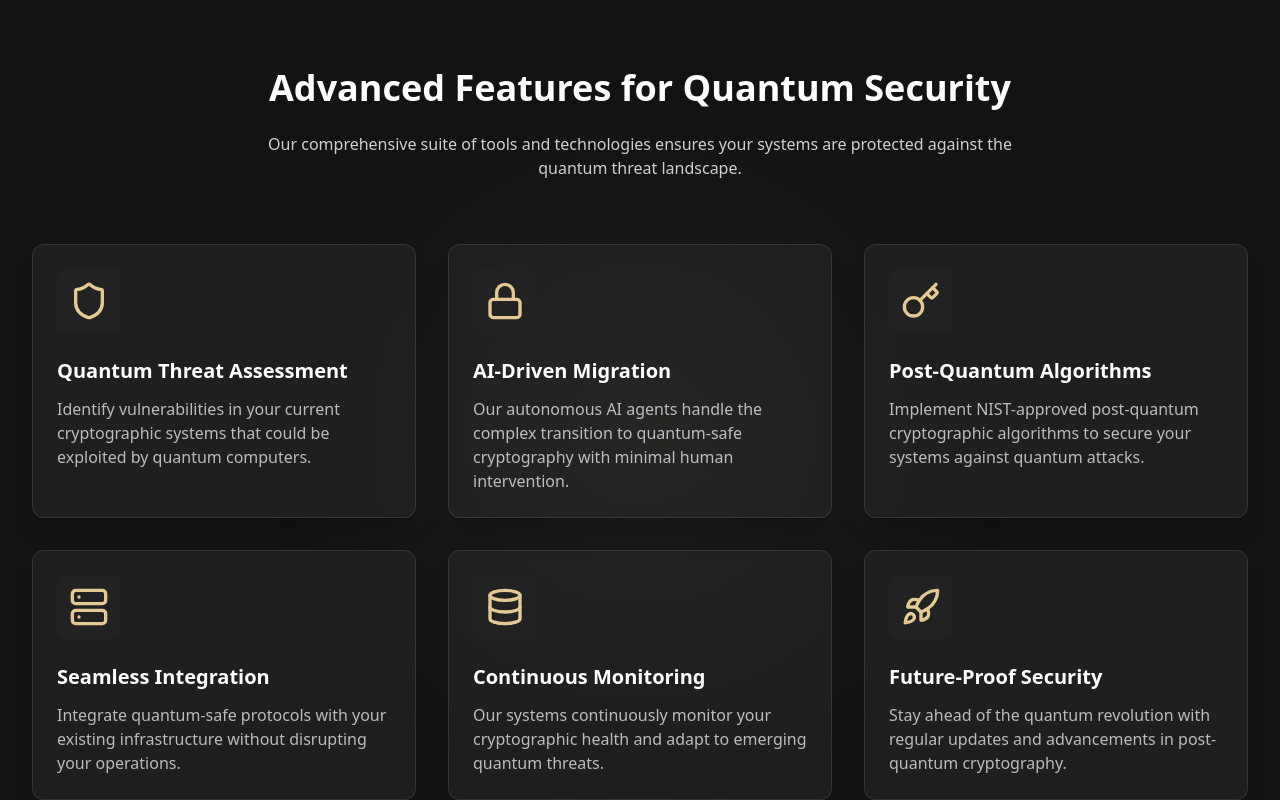
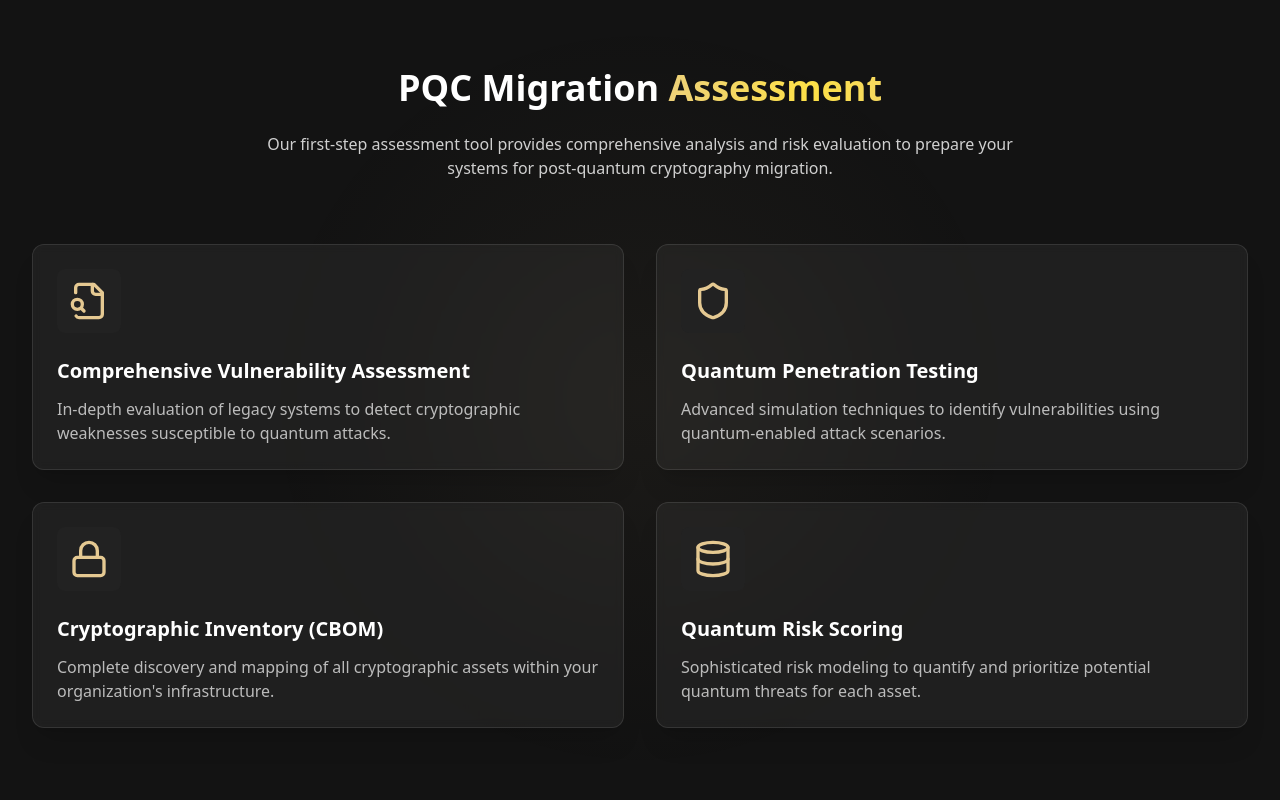
Before and after one commit to FerjaniMY/qcipher.github.io, a React (Vite) app: page / in a window 1280 px wide. Shown: the part 1640-2440 px from the top of the page. Built offline with nearby package versions, Linux system fonts and the light colour scheme.

Commit message:
Add PQC migration tool features
Add features for comprehensive vulnerability assessment, quantum penetration testing, cryptographic inventory discovery, and quantum risk scoring.

```diff
--- a/src/components/features.tsx
+++ b/src/components/features.tsx
@@ -1,37 +1,26 @@
-
-import { Shield, Lock, Key, Server, Database, Rocket } from 'lucide-react';
+import { Shield, FileSearch, Lock, Server, Database, Brain } from 'lucide-react';
 
 const Features = () => {
   const featuresList = [
     {
+      icon: <FileSearch className="h-10 w-10 text-quantum-accent" />,
+      title: "Comprehensive Vulnerability Assessment",
+      description: "In-depth evaluation of legacy systems to detect cryptographic weaknesses susceptible to quantum attacks."
+    },
+    {
       icon: <Shield className="h-10 w-10 text-quantum-accent" />,
-      title: "Quantum Threat Assessment",
-      description: "Identify vulnerabilities in your current cryptographic systems that could be exploited by quantum computers."
+      title: "Quantum Penetration Testing",
+      description: "Advanced simulation techniques to identify vulnerabilities using quantum-enabled attack scenarios."
     },
     {
       icon: <Lock className="h-10 w-10 text-quantum-accent" />,
-      title: "AI-Driven Migration",
-      description: "Our autonomous AI agents handle the complex transition to quantum-safe cryptography with minimal human intervention."
-    },
-    {
-      icon: <Key className="h-10 w-10 text-quantum-accent" />,
-      title: "Post-Quantum Algorithms",
-      description: "Implement NIST-approved post-quantum cryptographic algorithms to secure your systems against quantum attacks."
-    },
-    {
-      icon: <Server className="h-10 w-10 text-quantum-accent" />,
-      title: "Seamless Integration",
-      description: "Integrate quantum-safe protocols with your existing infrastructure without disrupting your operations."
+      title: "Cryptographic Inventory (CBOM)",
+      description: "Complete discovery and mapping of all cryptographic assets within your organization's infrastructure."
     },
     {
       icon: <Database className="h-10 w-10 text-quantum-accent" />,
-      title: "Continuous Monitoring",
-      description: "Our systems continuously monitor your cryptographic health and adapt to emerging quantum threats."
-    },
-    {
-      icon: <Rocket className="h-10 w-10 text-quantum-accent" />,
-      title: "Future-Proof Security",
-      description: "Stay ahead of the quantum revolution with regular updates and advancements in post-quantum cryptography."
+      title: "Quantum Risk Scoring",
+      description: "Sophisticated risk modeling to quantify and prioritize potential quantum threats for each asset."
     }
   ];
 
@@ -43,14 +32,14 @@ const Features = () => {
       <div className="container mx-auto px-4 sm:px-6 lg:px-8 relative z-10">
         <div className="text-center max-w-3xl mx-auto mb-16">
           <h2 className="text-3xl md:text-4xl font-bold mb-6">
-            Advanced <span className="text-gradient-purple">Features</span> for Quantum Security
+            PQC Migration <span className="text-gradient-gold">Assessment</span>
           </h2>
           <p className="text-white/80">
-            Our comprehensive suite of tools and technologies ensures your systems are protected against the quantum threat landscape.
+            Our first-step assessment tool provides comprehensive analysis and risk evaluation to prepare your systems for post-quantum cryptography migration.
           </p>
         </div>
 
-        <div className="grid grid-cols-1 md:grid-cols-2 lg:grid-cols-3 gap-8">
+        <div className="grid grid-cols-1 md:grid-cols-2 gap-8">
           {featuresList.map((feature, index) => (
             <div
               key={index}
```
